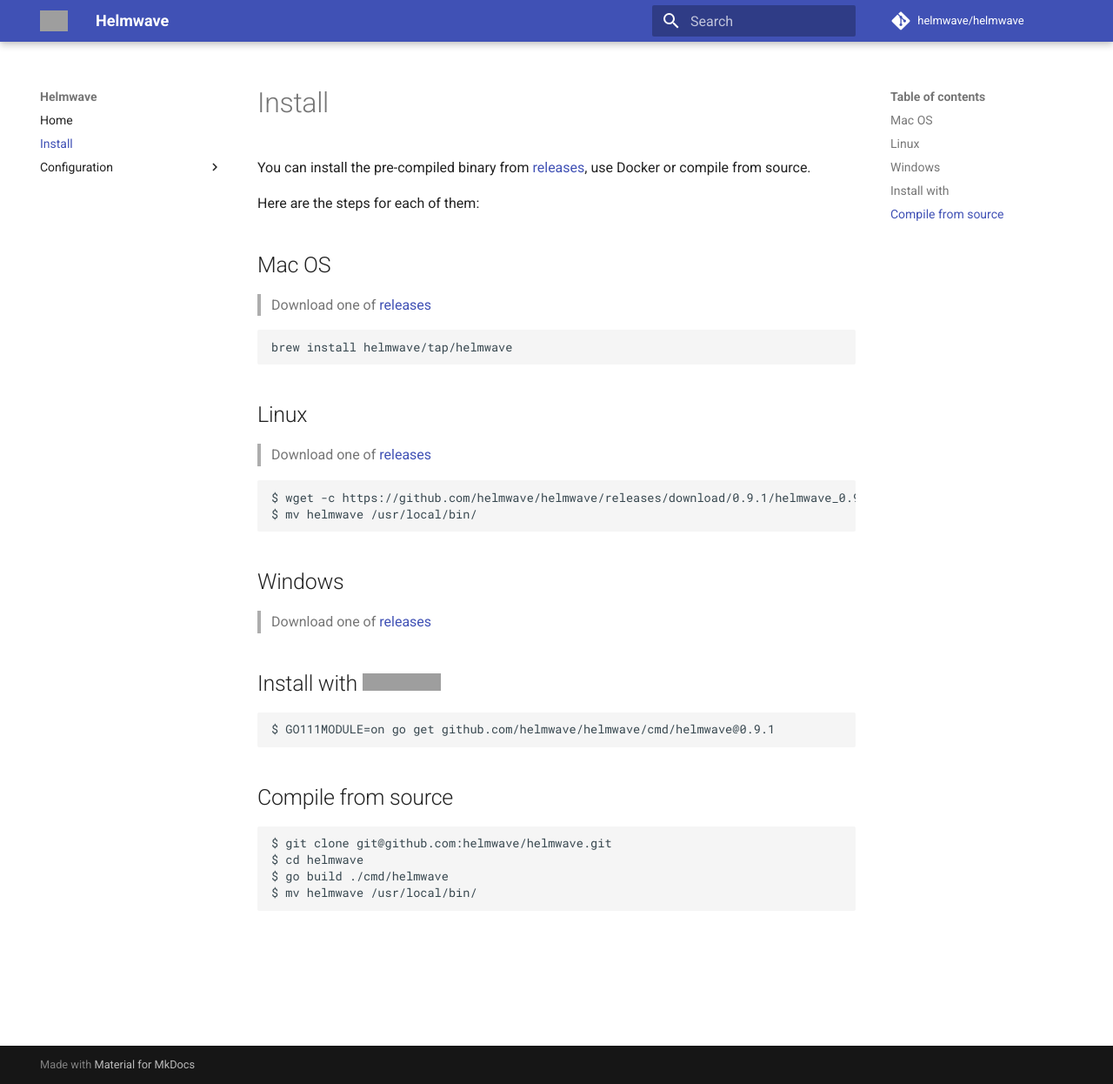
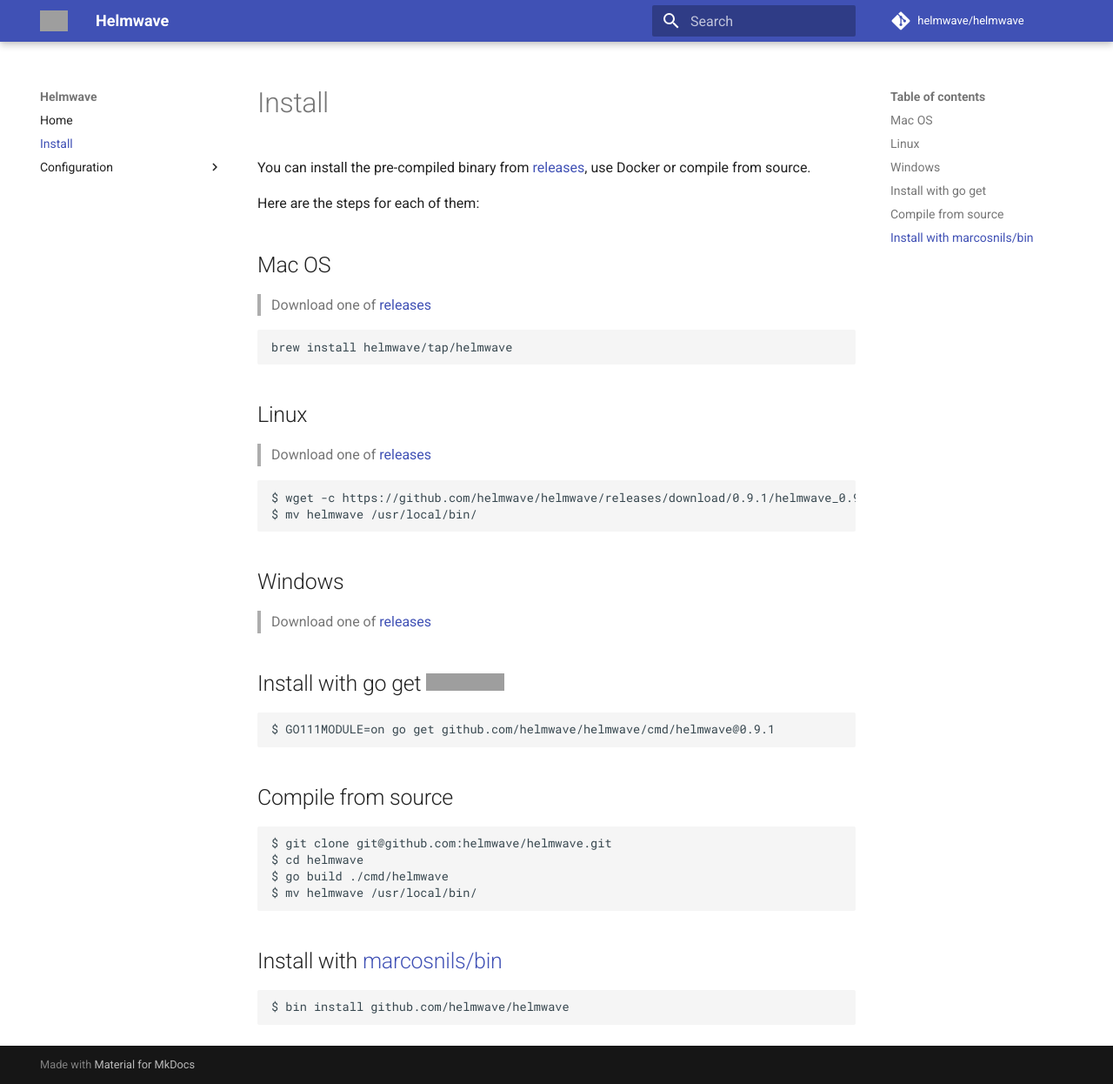
Before and after one commit to helmwave/docs, an MkDocs documentation site: the page built from docs/install.md, in a window 1280 px wide and 1246 px high. Shown: the whole window at 87% size. Built offline with MkDocs 1.6.1 and Material for MkDocs 9.7.7, drawn with Linux system fonts in a browser that asks for light colours; comment, search, counter and statistics services are not loaded; grey boxes are pictures that could not be loaded.

Commit message:
update install.md

````diff
--- a/docs/install.md
+++ b/docs/install.md
@@ -27,7 +27,7 @@
 > Download one of [releases](https://github.com/helmwave/helmwave/releases)
 
 
-## Install with ![GitHub go.mod Go version](https://img.shields.io/github/go-mod/go-version/zhilyaev/helmwave)
+## Install with go get ![GitHub go.mod Go version](https://img.shields.io/github/go-mod/go-version/zhilyaev/helmwave)
 
 ```sh
 $ GO111MODULE=on go get github.com/helmwave/helmwave/cmd/helmwave@0.9.1
@@ -41,3 +41,9 @@
 $ go build ./cmd/helmwave
 $ mv helmwave /usr/local/bin/
 ```
+
+## Install with [marcosnils/bin](https://github.com/marcosnils/bin)
+
+```bash
+$ bin install github.com/helmwave/helmwave
+```
````
